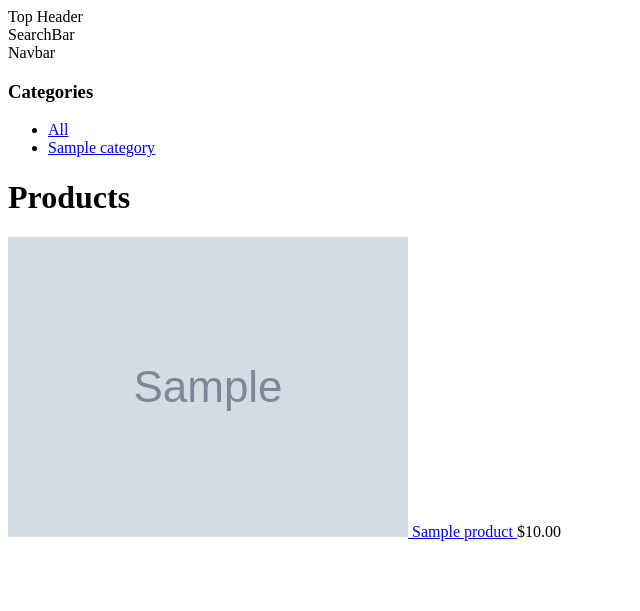
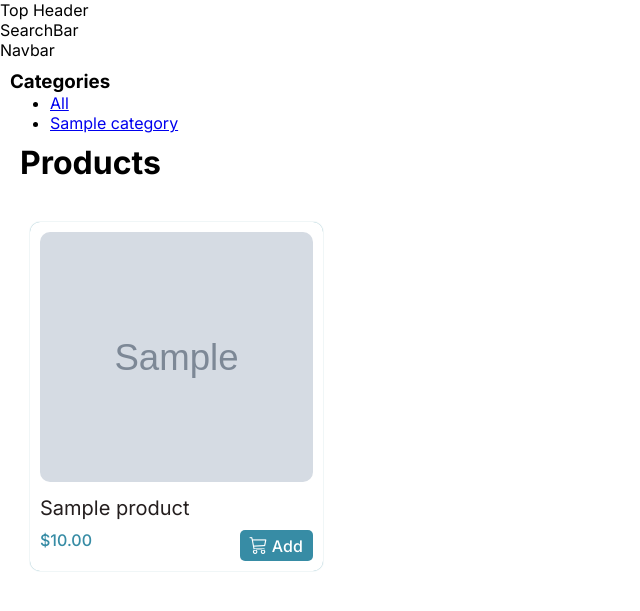
Before and after one commit to mszahan/eshop_dj5, a Django app: page / in a window 1280 px wide. Shown: the top 611 px of the page, without its empty margins (0-640 px from the left). Run offline with Django 5.2, Linux system fonts and the light colour scheme; tables that the repository leaves empty hold one stand-in row (values such as "Sample post"); grey boxes marked "Sample" are stand-in pictures; some libraries are stand-ins or nearby versions.

Commit message:
added styling to the product list page

```diff
--- a/static_files/css/base.css
+++ b/static_files/css/base.css
@@ -0,0 +1,19 @@
+*,
+*::before,
+*::after {
+  box-sizing: border-box;
+  font-family: "Inter", sans-serif;
+}
+
+body,
+h1,
+h2,
+h3,
+h4,
+h5,
+p,
+ul,
+figure,
+picture {
+  margin: 0;
+}
--- a/static_files/css/product_list.css
+++ b/static_files/css/product_list.css
@@ -0,0 +1,78 @@
+.main {
+    width: 100%;
+    padding: 10px;
+}
+
+.product-list {
+    display: flex;
+    flex-wrap: wrap;
+    gap: 10px;
+    width: 100%;
+    margin: 10px auto;
+    padding: 10px;
+}
+
+.product-items {
+    flex-basis: 24%;
+    padding: 10px;
+    border-radius: 10px;
+    margin-top: 20px;
+    -webkit-box-shadow: 0px 0px 1px 0px rgba(56, 138, 157, 0.75);
+    -moz-box-shadow: 0px 0px 1px 0px rgba(56, 138, 157, 0.75);
+    box-shadow: 0px 0px 1px 0px rgba(56, 138, 157, 0.75);
+
+
+}
+
+.product-items:hover {
+    -webkit-box-shadow: 1px 1px 3px 0px rgba(0, 0, 0, 0.595);
+    -moz-box-shadow: 1px 1px 3px 0px rgba(0, 0, 0, 0.595);
+    box-shadow: 1px 1px 3px 0px rgba(0, 0, 0, 0.595);
+}
+
+.product-img {
+    width: 100%;
+    height: 250px;
+    object-fit: cover;
+    border-radius: 10px;
+}
+
+
+.product-name {
+    text-decoration: none;
+    color: rgb(36, 30, 30);
+    font-size: 20px;
+    display: inline-block;
+    margin-block: 10px;
+}
+
+.product-bottom-bar {
+    display: flex;
+    justify-content: space-between;
+}
+
+.product-price {
+    font-size: 16px;
+    font-weight: 500;
+    color: rgb(55, 140, 165);
+}
+
+.add-to-cart {
+    font-size: 16px;
+    font-weight: 500;
+    background-color: rgb(55, 140, 165);
+    text-decoration: none;
+    padding: 5px 10px;
+    border-radius: 5px;
+    color: white;
+}
+
+.add-to-cart > .cart {
+    font-size: 18px;
+}
+
+.add-to-cart:hover {
+    color: rgb(55, 140, 165);
+    border: 1px solid rgb(55, 140, 165);
+    background-color: white;
+}
--- a/templates/shop/base.html
+++ b/templates/shop/base.html
@@ -4,6 +4,10 @@
   <head>
     <meta charset="UTF-8" />
     <meta name="viewport" content="width=device-width, initial-scale=1.0" />
+    <link rel="preconnect" href="https://fonts.googleapis.com">
+    <link rel="preconnect" href="https://fonts.gstatic.com" crossorigin>
+    <link href="https://fonts.googleapis.com/css2?family=Inter:ital,opsz,wght@0,14..32,100..900;1,14..32,100..900&display=swap" rel="stylesheet">
+    <link rel="stylesheet" href="https://cdn.jsdelivr.net/npm/bootstrap-icons@1.3.0/font/bootstrap-icons.css">
     <link rel="stylesheet" href="{% static 'css/base.css' %}" />
 
     {% block style %}
--- a/templates/shop/product/list.html
+++ b/templates/shop/product/list.html
@@ -47,9 +47,10 @@
             Products
         {% endif %}
             </h1>
+            <div class="product-list">
 
                 {% for product in products %}
-            <div class="items">
+                <div class="product-items">
                     <a href="{{product.get_absolute_url}}">
                         <img src="
                         {% if product.image %}
@@ -57,13 +58,17 @@
                         {% else %}
                         {% static 'img/no_image.png' %}
                         {% endif %}
-                        " alt="{{product.name}}">
+                            " alt="{{product.name}}" class="product-img">
                     </a>
-                <a href="{{product.get_absolute_url}}"> {{product.name}} </a>
-                <span> ${{product.price}} </span>
+                    <a href="{{product.get_absolute_url}}" class="product-name"> {{product.name}} </a>
+                    <div class="product-bottom-bar">
+                        <span class="product-price"> ${{product.price}} </span>
+                        <a href="#" class="add-to-cart"><i class="bi bi-cart3 cart"></i> Add</a>
+                    </div>
                 </div>
 
                 {% endfor %}
 
             </div>
+    </div>
 {% endblock main %}
```
Lines whose indentation alone changed are shown as unchanged.
